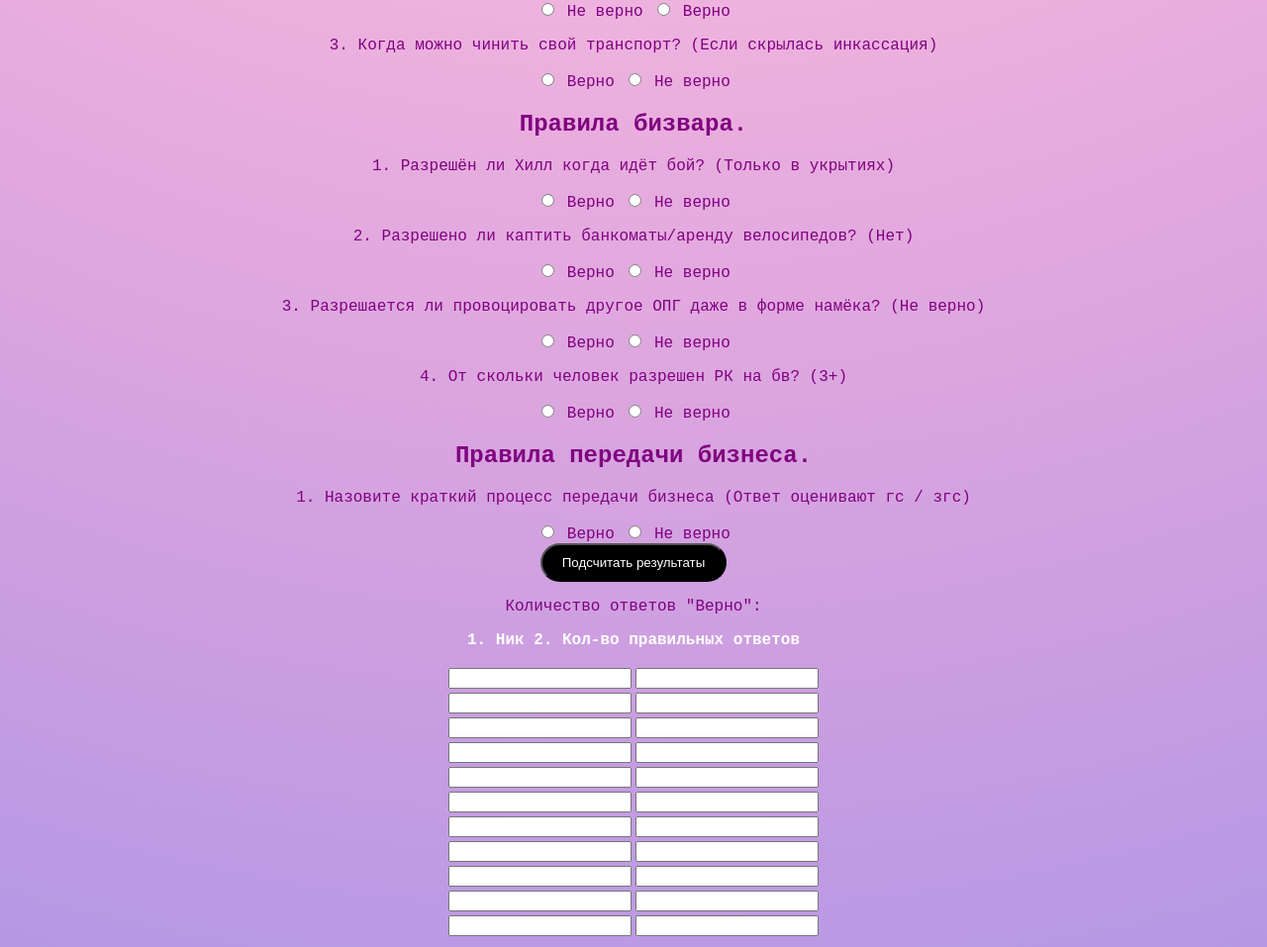
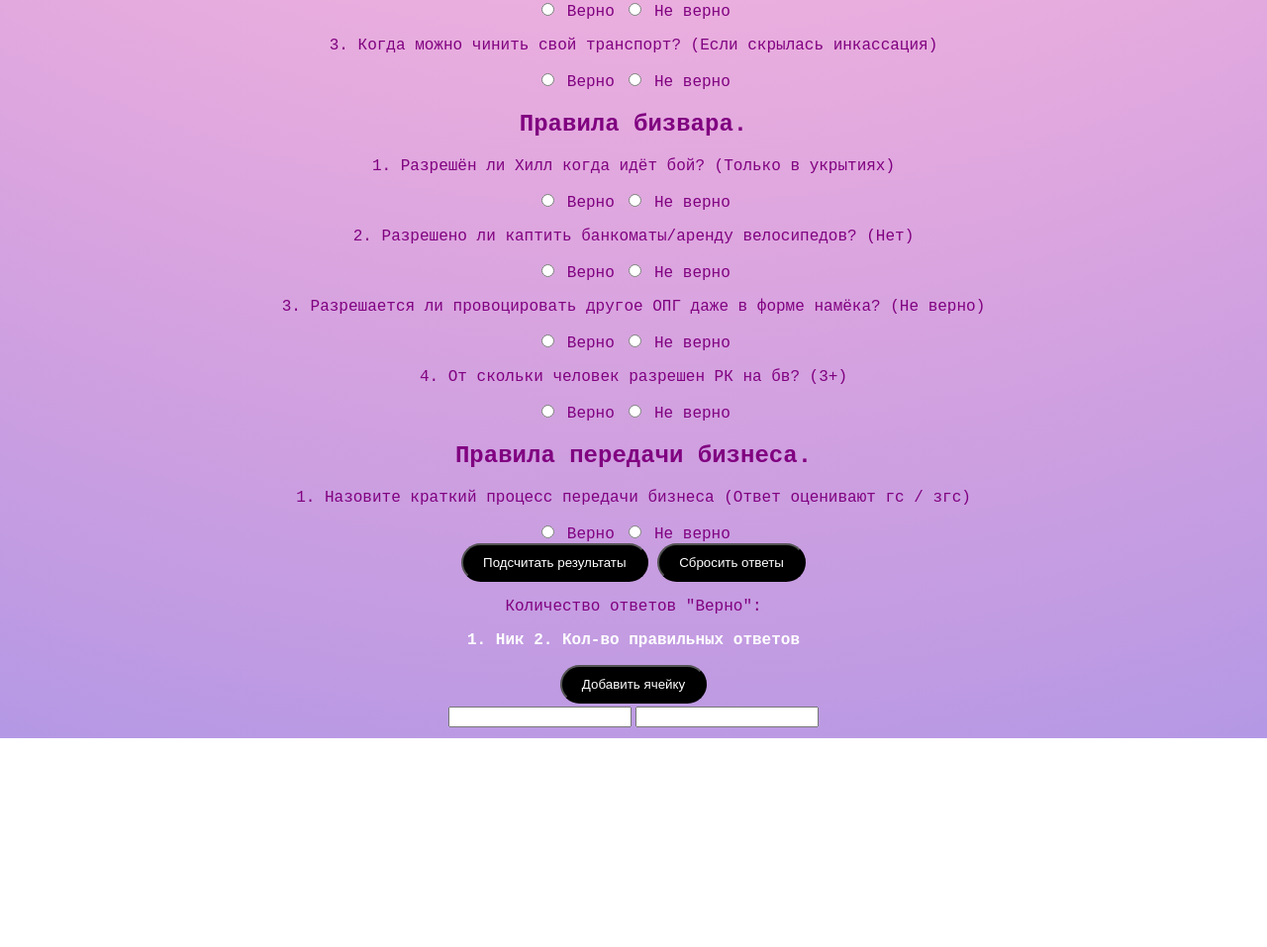
Before and after one commit to rizzqol/-helper, a plain HTML site: page index.html in a window 1280 px wide. Shown: the part 830-1787 px from the top of the page at 99% size. After the commit the page ends 1576 px from the top, so only its background shows below. Drawn offline with Linux system fonts and the light colour scheme.

Commit message:
Add files via upload

```diff
--- a/index.html
+++ b/index.html
@@ -32,10 +32,10 @@
       </label>
       <p>3. Что такое ГМ? (Гуд мод, режим бога)</p>
       <label>
-        <input type="radio" name="q3" value="no"> Не верно
+        <input type="radio" name="q3" value="yes"> Верно
       </label>
       <label>
-        <input type="radio" name="q3" value="yes"> Верно
+        <input type="radio" name="q3" value="no"> Не верно
       </label>
       <p>4. Что такое ЦК? (РП килл)</p>
       <label>
@@ -76,10 +76,10 @@
       </label>
       <p>2. Минимальное количество грабителей? (4)</p>
       <label>
-        <input type="radio" name="q9" value="no"> Не верно
+        <input type="radio" name="q9" value="yes"> Верно
       </label>
       <label>
-        <input type="radio" name="q9" value="yes"> Верно
+        <input type="radio" name="q9" value="no"> Не верно
       </label>
       <p>3. Когда можно чинить свой транспорт? (Если скрылась инкассация)</p>
 	<label>
@@ -127,8 +127,9 @@
       </label>
 	<br>
 	<button type="button" onclick="calculateResults()" style="border-radius: 20px; background-color: black; color: white; padding: 10px 20px;">Подсчитать результаты</button>
+	 <button type="reset"style="border-radius: 20px; background-color: black; color: white; padding: 10px 20px;">Сбросить ответы</button>
 	</form>
-	<p>Количество ответов "Верно": <span id="result"></span></p>
+<p>Количество ответов "Верно": <span id="result" style="font-weight: bold; color: black;"></span></p>
 	<script>
 	function calculateResults() {
 	let yesCount = 0;
@@ -144,40 +145,35 @@
 
 	  </body>
 <p style="font-weight:bold; color:white;">1. Ник    2. Кол-во правильных ответов</p>
-	  <table>
-  <tr>
-	<td><input type="text"></td>   <td><input type="text"></td>
-  </tr>
-  <tr>
-    <td><input type="text"></td><td><input type="text"></td>
-  </tr>
-  <tr>
-    <td><input type="text"></td><td><input type="text"></td>
-  </tr>
+<button id="add-row-btn"style="border-radius: 20px; background-color: black; color: white; padding: 10px 20px;">Добавить ячейку</button>
+
+<table>
+  <tbody id="table-body">
     <tr>
-    <td><input type="text"></td><td><input type="text"></td>
-  </tr>
-    <tr>
-    <td><input type="text"></td><td><input type="text"></td>
-  </tr>
-    <tr>
-    <td><input type="text"></td><td><input type="text"></td>
-  </tr>
-    <tr>
-    <td><input type="text"></td><td><input type="text"></td>
-  </tr>
-    <tr>
-    <td><input type="text"></td><td><input type="text"></td>
-  </tr>
-    <tr>
-    <td><input type="text"></td><td><input type="text"></td>
-  </tr>
-    <tr>
-    <td><input type="text"></td><td><input type="text"></td>
-  </tr>
-    <tr>
-    <td><input type="text"></td><td><input type="text"></td>
-  </tr>
+      <td><input type="text"></td>
+      <td><input type="text"></td>
+    </tr>
+  </tbody>
 </table>
+
+<script>
+  const addRowButton = document.querySelector('#add-row-btn');
+  const tableBody = document.querySelector('#table-body');
+
+  addRowButton.addEventListener('click', () => {
+    const newRow = document.createElement('tr');
+    const cell1 = document.createElement('td');
+    const cell2 = document.createElement('td');
+    const input1 = document.createElement('input');
+    const input2 = document.createElement('input');
+    input1.setAttribute('type', 'text');
+    input2.setAttribute('type', 'text');
+    cell1.appendChild(input1);
+    cell2.appendChild(input2);
+    newRow.appendChild(cell1);
+    newRow.appendChild(cell2);
+    tableBody.appendChild(newRow);
+  });
+</script>
 </center>
 	</html>
```
